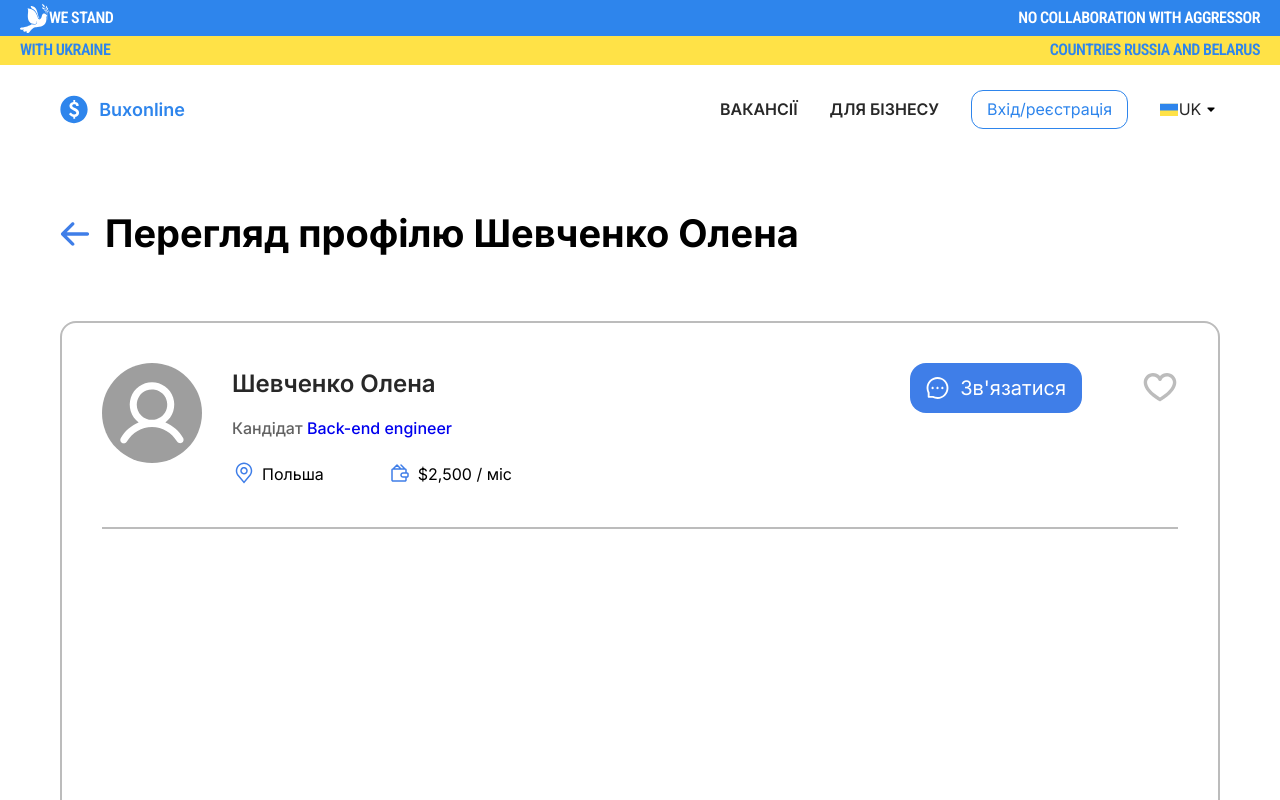
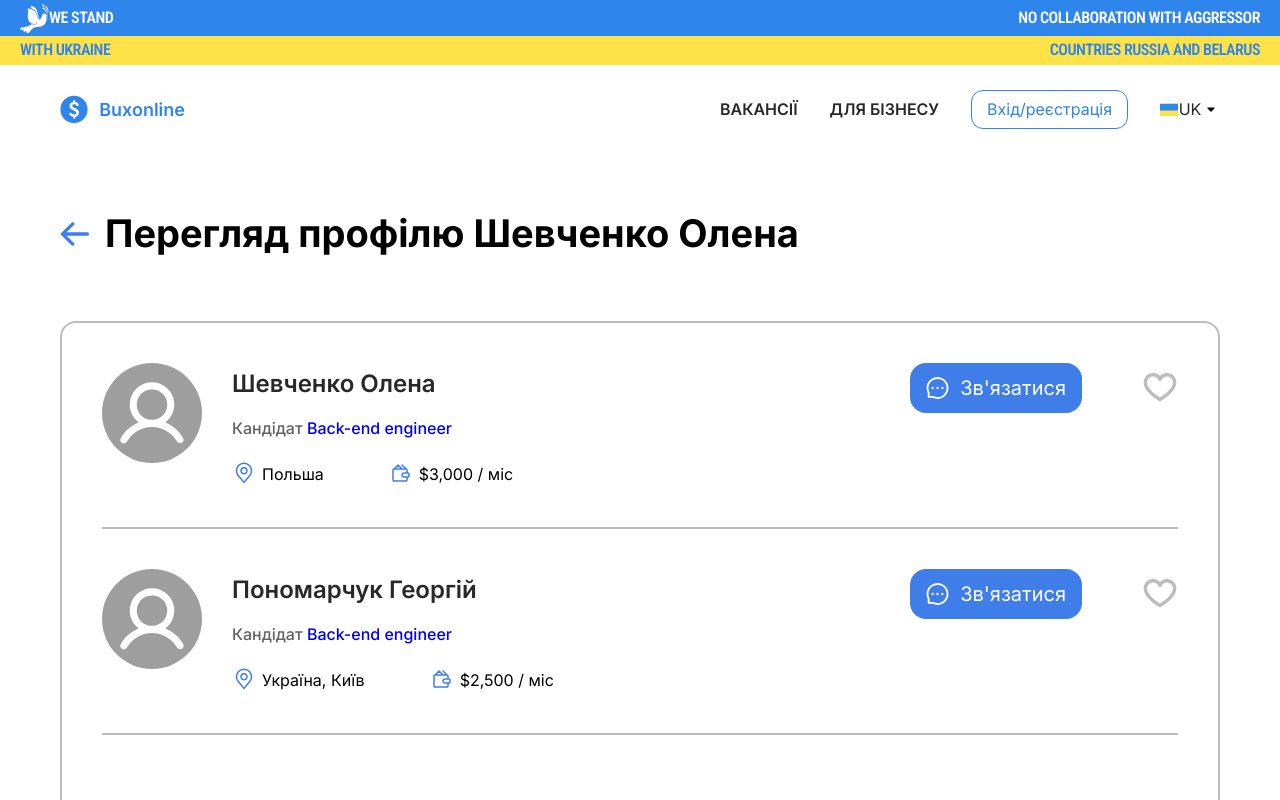
Before and after one commit to SergeyMyronenko/BuxOnline, a React (Vite) app: page /BuxOnline/company/cabinet/1/favorites in a window 1280 px wide. Shown: the top 800 px of the page. Built offline with nearby package versions, Linux system fonts and the light colour scheme.

Commit message:
add an array with test data for the list of candidates

```diff
--- a/src/Pages/EmployerPage/CompanyFavorites/BlockFavorites.jsx
+++ b/src/Pages/EmployerPage/CompanyFavorites/BlockFavorites.jsx
@@ -6,6 +6,26 @@ import ItemFavorite from './ItemFavorite';
 const BlockFavorites = () => {
     const flag = true;
 
+    const candidates = [
+        {
+            name: 'Шевченко Олена',
+            position: 'Back-end engineer',
+            place: 'Польша',
+            salary: '$3,000 / міс'
+        },
+
+        {
+            name: 'Пономарчук Георгій',
+            position: 'Back-end engineer',
+            place: 'Україна, Київ',
+            salary: '$2,500 / міс'
+        }
+    ];
+
+    const candidatesList = candidates.map((item) => {
+        return <ItemFavorite {...item} />;
+    });
+
     return (
         <div className='block-list'>
             {
@@ -13,7 +33,7 @@ const BlockFavorites = () => {
 
                 <ul>
                     <li>
-                        <ItemFavorite />
+                        { candidatesList }
                     </li>
                 </ul> :
 
--- a/src/Pages/EmployerPage/CompanyFavorites/ItemFavorite.jsx
+++ b/src/Pages/EmployerPage/CompanyFavorites/ItemFavorite.jsx
@@ -1,7 +1,7 @@
 import React from 'react';
 import './ItemFavorite.scss';
 
-const ItemFavorite = () => {
+const ItemFavorite = ({ name, position, place, salary }) => {
     return (
         <div className="item-favorite">
             <div className="candidate-info">
@@ -13,8 +13,8 @@ const ItemFavorite = () => {
                     </div>
                 </div>
                 <div className="info">
-                    <span className="name">Шевченко Олена</span>
-                    <span className="position">Кандідат <a href='#'>Back-end engineer</a></span>
+                    <span className="name">{ name }</span>
+                    <span className="position">Кандідат <a href='#'>{ position }</a></span>
                     <div className="place-salary">
                         <div className="place">
                             <div>
@@ -23,7 +23,7 @@ const ItemFavorite = () => {
                                     <path d="M12 22.5L5.67301 15.0382C5.58509 14.9262 5.49809 14.8135 5.41201 14.7C4.33179 13.276 3.74799 11.5373 3.75001 9.75C3.75001 7.56196 4.6192 5.46354 6.16637 3.91637C7.71355 2.36919 9.81197 1.5 12 1.5C14.188 1.5 16.2865 2.36919 17.8336 3.91637C19.3808 5.46354 20.25 7.56196 20.25 9.75C20.2517 11.5365 19.6682 13.2743 18.5888 14.6978L18.588 14.7C18.588 14.7 18.363 14.9955 18.3293 15.0353L12 22.5ZM6.60975 13.7963C6.60975 13.7963 6.7845 14.0272 6.82425 14.0767L12 20.181L17.1825 14.0685C17.2155 14.0272 17.391 13.7948 17.3918 13.794C18.2747 12.6309 18.7518 11.2103 18.75 9.75C18.75 7.95979 18.0388 6.2429 16.773 4.97703C15.5071 3.71116 13.7902 3 12 3C10.2098 3 8.4929 3.71116 7.22703 4.97703C5.96116 6.2429 5.25001 7.95979 5.25001 9.75C5.24815 11.2112 5.72584 12.6327 6.60975 13.7963Z" fill="#3F7EE8"/>
                                 </svg>
                             </div>
-                            <span>Польша</span>
+                            <span>{ place }</span>
                         </div>
                         <div className="salary">
                             <div>
@@ -31,7 +31,7 @@ const ItemFavorite = () => {
                                     <path d="M17 8H5M17 8C17.2652 8 17.5196 8.10536 17.7071 8.29289C17.8946 8.48043 18 8.73478 18 9V11.6M17 8L13 4M5 8C4.73478 8 4.48043 8.10536 4.29289 8.29289C4.10536 8.48043 4 8.73478 4 9V19C4 19.2652 4.10536 19.5196 4.29289 19.7071C4.48043 19.8946 4.73478 20 5 20H17C17.2652 20 17.5196 19.8946 17.7071 19.7071C17.8946 19.5196 18 19.2652 18 19V16.4M5 8L9 4L13 8M19 12H15C14.4696 12 13.9609 12.2107 13.5858 12.5858C13.2107 12.9609 13 13.4696 13 14C13 14.5304 13.2107 15.0391 13.5858 15.4142C13.9609 15.7893 14.4696 16 15 16H19C19.2652 16 19.5196 15.8946 19.7071 15.7071C19.8946 15.5196 20 15.2652 20 15V13C20 12.7348 19.8946 12.4804 19.7071 12.2929C19.5196 12.1054 19.2652 12 19 12Z" stroke="#3F7EE8" stroke-width="1.5" stroke-linecap="round" stroke-linejoin="round"/>
                                 </svg>
                             </div>
-                            <span>$2,500 / міс</span>
+                            <span>{ salary }</span>
                         </div>
                     </div>
                 </div>
--- a/src/Pages/EmployerPage/CompanyFavorites/ItemFavorite.scss
+++ b/src/Pages/EmployerPage/CompanyFavorites/ItemFavorite.scss
@@ -58,9 +58,8 @@
             }
 
             .place-salary {
-                @include flexProp(space-between, center);
+                @include flexProp(left, center);
 
-                width: 280px;
             }
 
             .place, .salary {
@@ -81,6 +80,10 @@
                     font-size: 16px;
                     line-height: 26px;
                 }
+            }
+
+            .place {
+                margin-right: 65px;
             }
         }
     }
```
